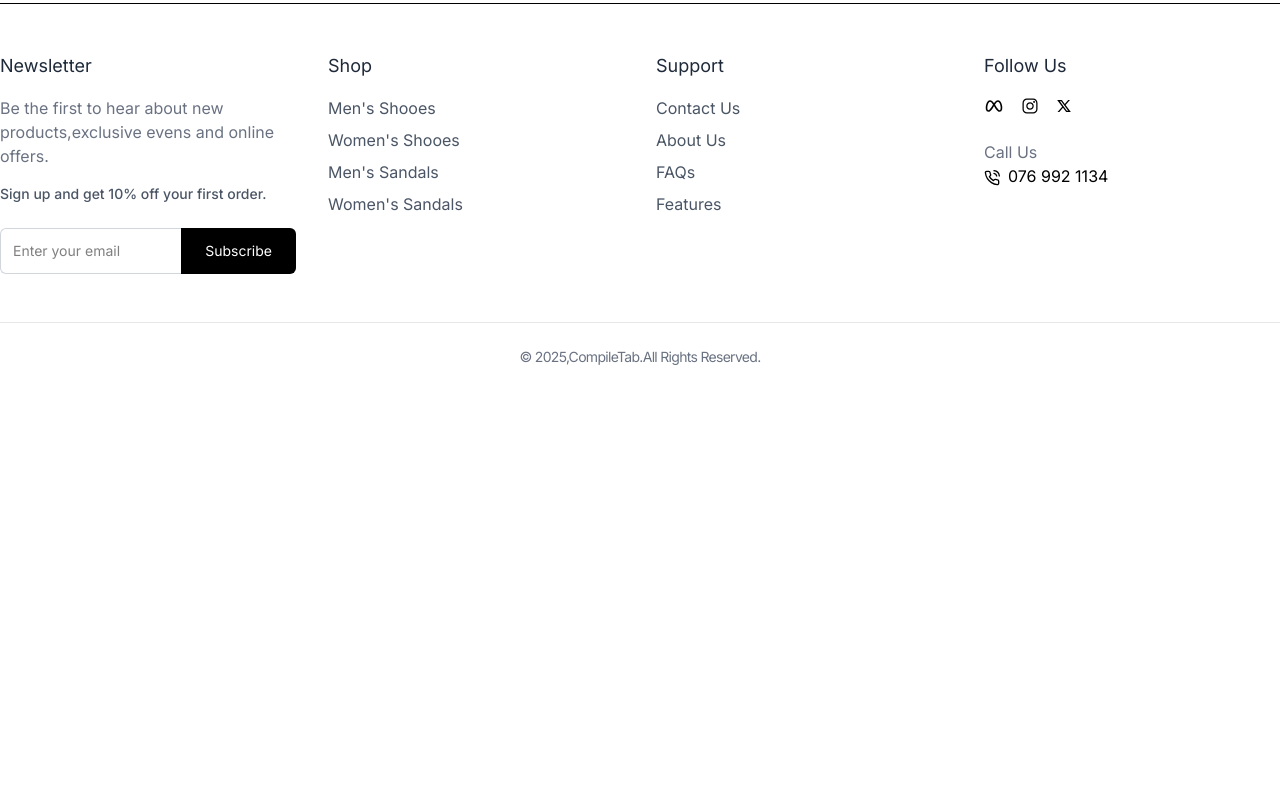
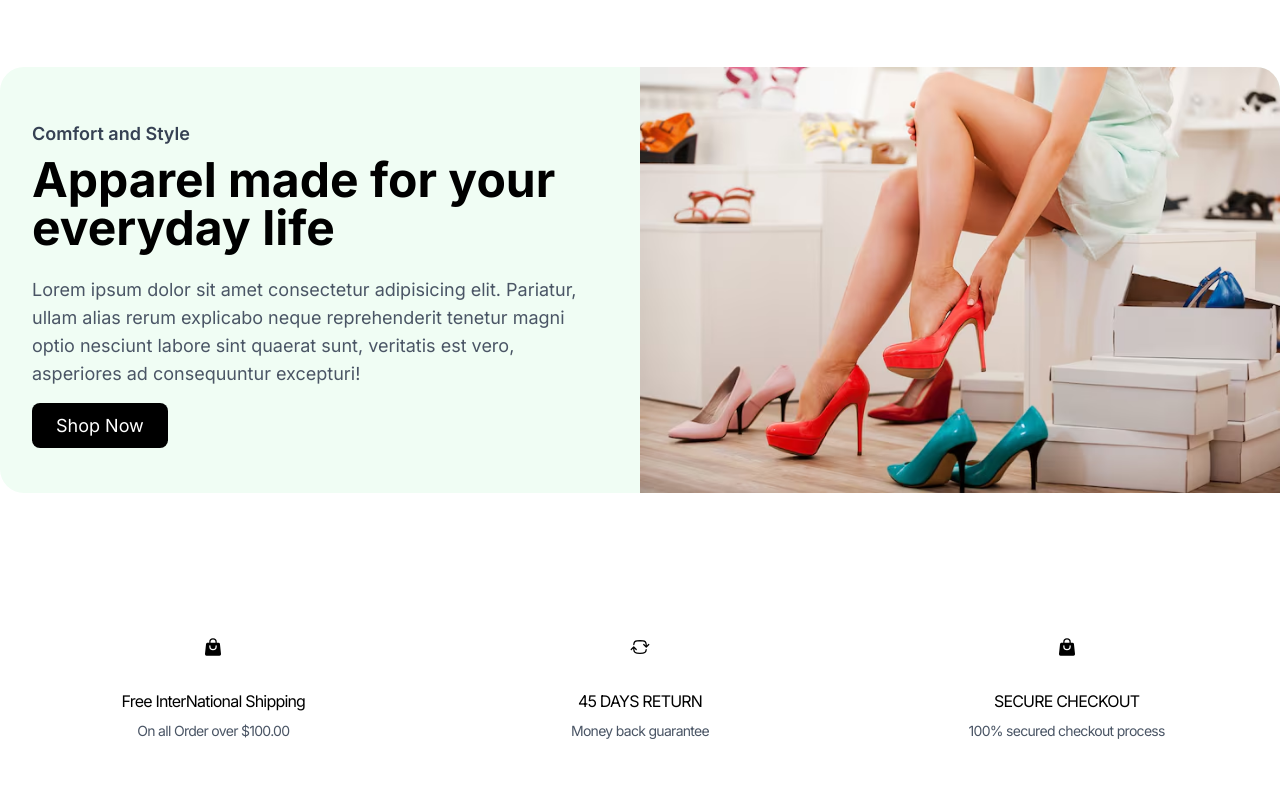
Before and after one commit to Vindya2004/The_Wind_Frontend, a React (Vite) app: page / in a window 1280 px wide. Shown: the part 4640-5440 px from the top of the page. Before the commit the page ends 5055 px from the top, so only its background shows below. Built offline with nearby package versions, Linux system fonts and the light colour scheme; a web font is replaced by a local one.

Commit message:
add features

```diff
--- a/src/components/Products/FeaturedCollection.tsx
+++ b/src/components/Products/FeaturedCollection.tsx
@@ -0,0 +1,42 @@
+import React from 'react'
+import featured from "../../assets/featured.avif"
+import { Link } from 'react-router-dom'
+
+const FeaturedCollection = () => {
+  return (
+    <section className='py-16 px-4 lg:px-0'>
+        <div className='container mx-auto flex flex-col-reverse lg:flex-row items-center bg-green-50
+        rounded-3xl'>
+           {/* Left Content  */}
+           <div className='lg:w-1/2 p-8 text-center lg:text-left'>
+           <h2 className='text-lg font-semibold text-gray-700 mb-2'>
+            Comfort and Style
+            </h2>
+            <h2 className='text-4xl lg:text-5xl font-bold mb-6'>
+                Apparel made for your everyday life
+            </h2>
+            <p className='text-lg text-gray-600 mb-6'>
+                Lorem ipsum dolor sit amet consectetur adipisicing elit. Pariatur,
+                 ullam alias rerum explicabo neque reprehenderit tenetur magni optio
+                 nesciunt labore sint quaerat sunt, veritatis est vero, asperiores ad consequuntur excepturi!
+            </p>
+            <Link to="/collections/all" className='bg-black text-white px-6 py-3 rounded-lg text-lg
+            hover:bg-gray-800'>
+              Shop Now
+            </Link>
+            </div>
+            {/* Right Content */}
+            <div className='lg:w-1/2'>
+            <img
+              src={featured}
+              alt="Featured Collection"
+              className='w-full h-full object-cover lg:rounded-tr-3xl'
+             />
+            </div>
+        </div>
+    </section>
+
+  )
+}
+
+export default FeaturedCollection
--- /dev/null
+++ b/src/components/Products/FeaturesSection.tsx
@@ -0,0 +1,45 @@
+import React from 'react'
+import { HiArrowPathRoundedSquare, HiShoppingBag } from 'react-icons/hi2'
+
+const FeaturesSection = () => {
+  return (
+    <section className='py-16 px-4 bg-white'>
+        <div className='container mx-auto grid grid-cols-1 md:grid-cols-3 gap-8 text-center'>
+            {/* Feature */}
+            <div className='flex flex-col items-center'>
+                <div className='p-4 rounded-full mb-4'>
+                    <HiShoppingBag className='text-xl'/>
+                </div>
+                <h4 className='tracking-tighter mb-2'>Free InterNational Shipping</h4>
+                <p className='text-gray-600 text-sm tracking-tighter'>
+                    On all Order over $100.00
+                </p>
+            </div>
+
+               {/* Feature */}
+            <div className='flex flex-col items-center'>
+                <div className='p-4 rounded-full mb-4'>
+                    <HiArrowPathRoundedSquare className='text-xl'/>
+                </div>
+                <h4 className='tracking-tighter mb-2'>45 DAYS RETURN</h4>
+                <p className='text-gray-600 text-sm tracking-tighter'>
+                    Money back guarantee
+                </p>
+            </div>
+
+               {/* Feature */}
+            <div className='flex flex-col items-center'>
+                <div className='p-4 rounded-full mb-4'>
+                    <HiShoppingBag className='text-xl'/>
+                </div>
+                <h4 className='tracking-tighter mb-2'>SECURE CHECKOUT</h4>
+                <p className='text-gray-600 text-sm tracking-tighter'>
+                    100% secured checkout process
+                </p>
+            </div>
+        </div>
+    </section>
+  )
+}
+
+export default FeaturesSection
--- a/src/pages/Home.tsx
+++ b/src/pages/Home.tsx
@@ -4,6 +4,8 @@
 import NewArrivals from '../components/Products/NewArrivals'
 import ProductDetails from '../components/Products/ProductDetails'
 import ProductGrid from '../components/Products/ProductGrid'
+import FeaturedCollection from '../components/Products/FeaturedCollection'
+import FeaturesSection from '../components/Products/FeaturesSection'
 
 const placeholderProducts = [
    {
@@ -57,6 +59,9 @@
           </h2>
           <ProductGrid products={placeholderProducts} />
         </div>
+
+        <FeaturedCollection />
+        <FeaturesSection />
     </div>
   )
 }
```
Also changed, not shown: src/assets/featured.avif (added).
